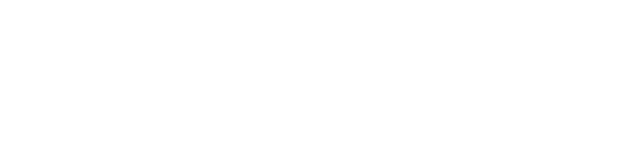
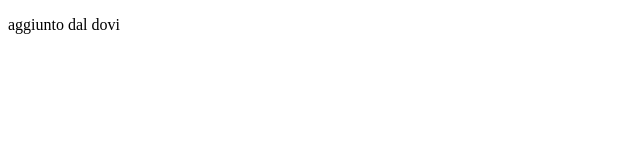
Before and after one commit to laboint20/test17024A, a plain HTML site: page index.html in a window 1280 px wide. Shown: the whole page, without its empty margins (0-640 px from the left). Drawn offline with Linux system fonts and the light colour scheme.

Commit message:
aggiunto dal dovi

```diff
--- a/index.html
+++ b/index.html
@@ -6,6 +6,6 @@
     <title>Document</title>
 </head>
 <body>
-
+    <p>aggiunto dal dovi</p>
 </body>
 </html>
```
